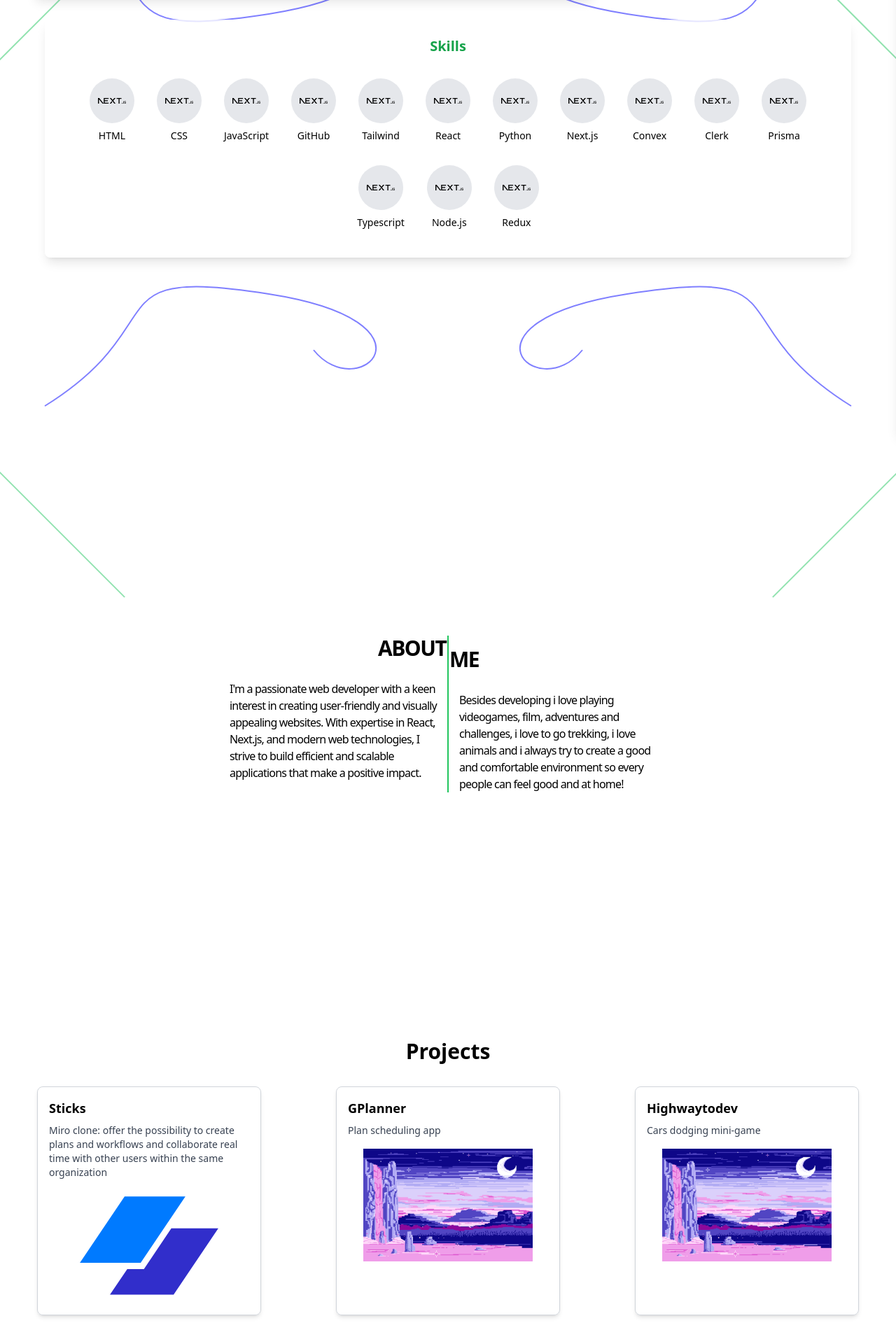
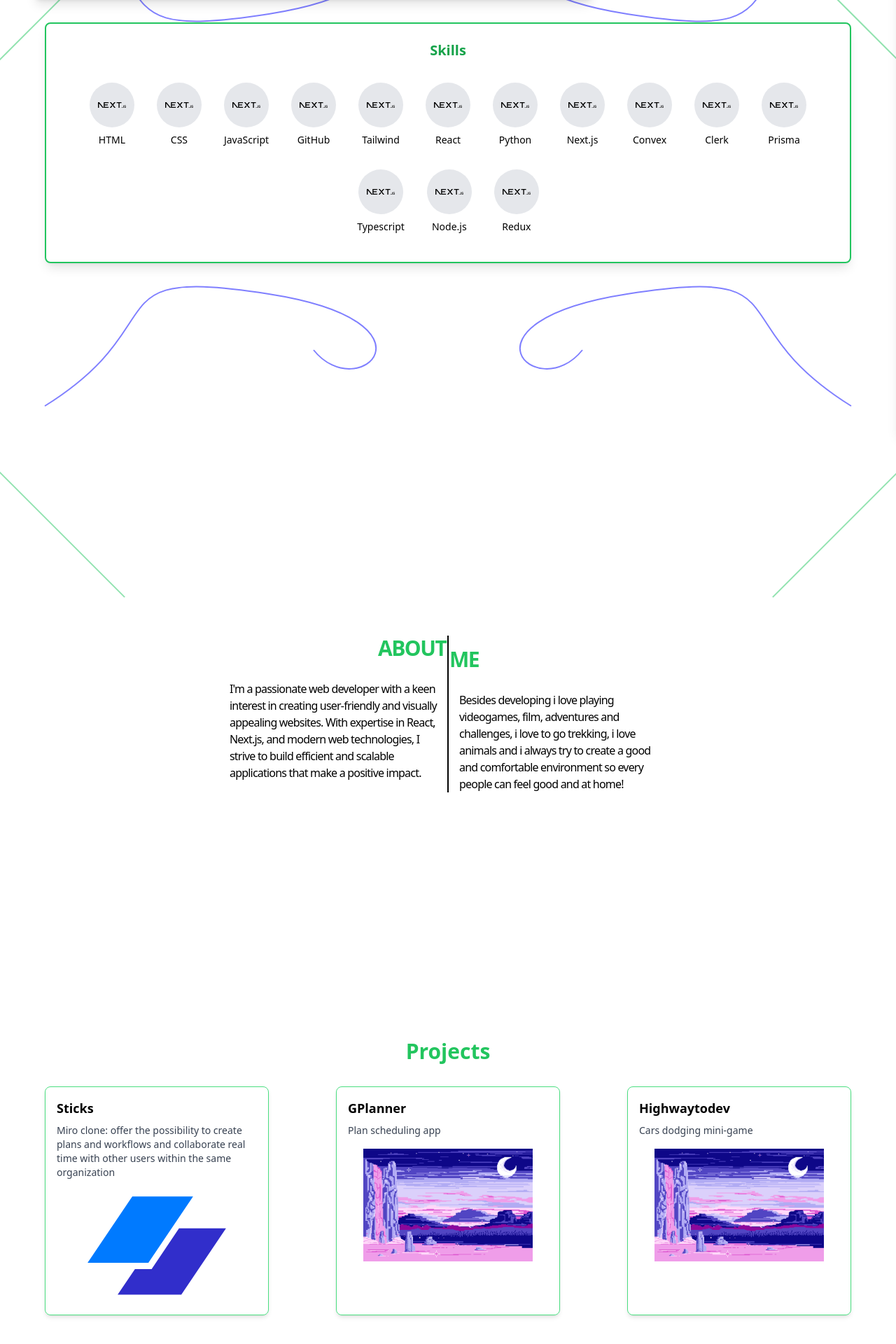
Before and after one commit to GianniCrux/myPortfolio, a Next.js app: page / in a window 1280 px wide. Shown: the part 180-2100 px from the top of the page at 70% size. Built offline with nearby package versions, Linux system fonts and the light colour scheme.

Commit message:
added green borders to containers

```diff
--- a/app/components/about-me.tsx
+++ b/app/components/about-me.tsx
@@ -3,11 +3,11 @@ export default function AboutMe() {
         <section id="about" className="py-16 bg-white text-black dark:bg-black dark:text-white min-h-screen flex items-center content-center">
             <div className="container mx-auto px-4 relative">
 
-                <div className="absolute top-0 left-1/2 bottom-0 w-[2px] bg-green-500 -translate-x-1/2"></div>
+                <div className="absolute top-0 left-1/2 bottom-0 w-[2px] bg-black dark:bg-white -translate-x-1/2"></div>
 
                 <div data-aos="fade-down">
-                    <h2 className="text-3xl font-bold absolute left-[calc(50%-100px)] top-0 bg-white dark:bg-black tracking-tighter">ABOUT</h2>
-                    <h2 className="text-3xl font-bold absolute right-[calc(50%-44px)] top-4 bg-white dark:bg-black tracking-tighter">ME</h2>
+                    <h2 className="text-3xl text-green-500 font-bold absolute left-[calc(50%-100px)] top-0 bg-white dark:bg-black tracking-tighter">ABOUT</h2>
+                    <h2 className="text-3xl font-bold text-green-500 absolute right-[calc(50%-44px)] top-4 bg-white dark:bg-black tracking-tighter">ME</h2>
                 </div>
 
                 <div className="flex justify-center pt-16">
--- a/app/components/home.tsx
+++ b/app/components/home.tsx
@@ -43,7 +43,7 @@ export default function HomePage() {
 
           {/* Description */}
           <div data-aos="fade-down" className="md:w-2/3 md:pl-8">
-            <div className="bg-white dark:bg-black text-black dark:text-white bg-opacity-80 dark:bg-opacity-80 p-6 rounded-lg shadow-lg">
+            <div className="bg-white dark:bg-black text-black dark:text-white bg-opacity-80 dark:bg-opacity-80 p-6 rounded-lg shadow-lg border-2 border-green-500">
               <p className="text-lg">
                 Lorem ipsum dolor sit amet consectetur, adipisicing elit. Odio, accusamus! Explicabo, veritatis! Ratione, rem! Blanditiis optio et odit esse provident.
               </p>
@@ -52,7 +52,7 @@ export default function HomePage() {
         </div>
 
         {/* Skills Container */}
-        <div data-aos="zoom-in" className="w-full max-w-6xl mx-auto p-6 rounded-lg bg-white dark:bg-black bg-opacity-80 dark:bg-opacity-80 shadow-lg">
+        <div data-aos="zoom-in" className="w-full max-w-6xl mx-auto p-6 rounded-lg bg-white dark:bg-black bg-opacity-80 dark:bg-opacity-80 shadow-lg border-2 border-green-500">
           <h2 className="text-xl text-green-600 font-semibold mb-4 text-center dark:text-green-500">Skills</h2>
           <div className="flex flex-wrap justify-center">
             {skills.map((skill, index) => (
--- a/app/components/project.tsx
+++ b/app/components/project.tsx
@@ -11,7 +11,7 @@ interface ProjectProps {
 
   const Project: React.FC<ProjectProps> = ({ title, description, imageUrl, link, previewImage }) => {
     return (
-      <div data-aos="flip-right" className="relative group overflow-hidden border border-gray-300 dark:border-gray-700 rounded-lg shadow-md w-full max-w-xs">
+      <div data-aos="flip-right" className="relative group overflow-hidden border border-green-400 dark:border-green-400 rounded-lg shadow-md w-full max-w-xs">
         <a href={link} target="_blank" rel="noopener noreferrer" className="block p-4">
           <h3 className="text-lg font-bold mb-2">{title}</h3>
           <p className="text-gray-700 text-sm dark:text-gray-300 mb-4">{description}</p>
--- a/app/components/projects.tsx
+++ b/app/components/projects.tsx
@@ -29,8 +29,8 @@ export default function Projects() {
   return (
     <section id="projects" className="min-h-screen bg-white text-black dark:bg-black dark:text-white py-16">
       <div className="container mx-auto px-4">
-        <h2 className="text-3xl font-bold text-center mb-8">Projects</h2>
-        <div className="grid grid-cols-1 sm:grid-cols-2 lg:grid-cols-3 gap-8 justify-items-center">
+        <h2 className="text-3xl font-bold text-center mb-8 text-green-500">Projects</h2>
+        <div className="grid grid-cols-1 sm:grid-cols-2 lg:grid-cols-3 justify-items-center">
           {projects.map((project, index) => (
             <Project
               key={index}
```
